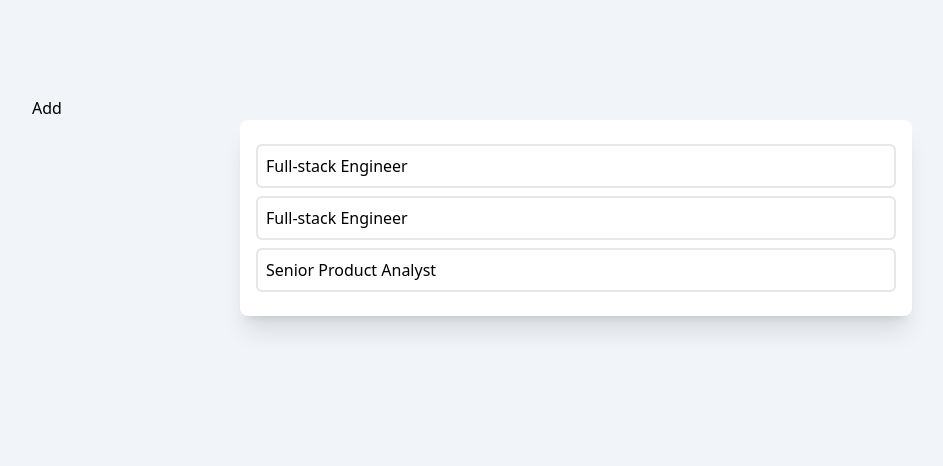
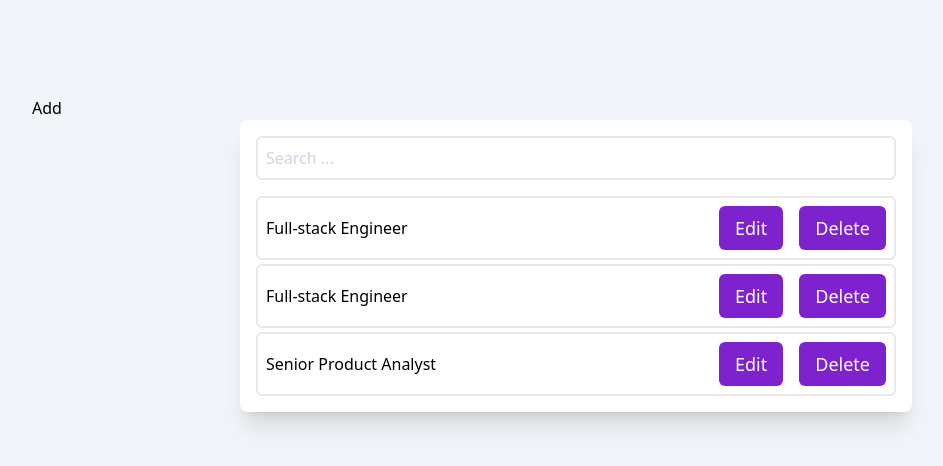
Before and after one commit to tmrsl/announcement-test, a React (Create React App) app: page / in a window 1280 px wide. Shown: the top 466 px of the page, without its empty margins (64-1007 px from the left). Built offline with nearby package versions, Linux system fonts and the light colour scheme.

Commit message:
adjusted UI, implemented search

```diff
--- a/src/components/Announcements/AddAnnouncement.js
+++ b/src/components/Announcements/AddAnnouncement.js
@@ -1,7 +1,7 @@
-import Card from "../UI/Card";
-import Input from "../UI/Input";
-import Button from "../UI/Button";
-import { useEffect, useState } from "react";
+import Card from '../UI/Card';
+import Input from '../UI/Input';
+import Button from '../UI/Button';
+import { useEffect, useState } from 'react';
 
 const AddAnnoncement = (props) => {
   const [enteredTitle, setEnteredTitle] = useState('');
@@ -12,19 +12,19 @@ const AddAnnoncement = (props) => {
   useEffect(() => {
     if (isAnnouncementEdit) {
       const { title, description } = props.announcementToEdit;
-      setEnteredTitle(title)
-      setEntereddescription(description)
+      setEnteredTitle(title);
+      setEntereddescription(description);
     }
-  }, [])
+  }, []);
 
   const addAnnouncementHandler = (event) => {
     event.preventDefault();
 
-    const payload = { title: enteredTitle, description: enteredDescription }
+    const payload = { title: enteredTitle, description: enteredDescription };
 
     if (isAnnouncementEdit) {
       const { id } = props.announcementToEdit;
-      props.onUpdateAnnouncment({ ...payload, id })
+      props.onUpdateAnnouncment({ ...payload, id });
     } else {
       props.onAddAnnouncment(payload);
     }
@@ -35,22 +35,16 @@ const AddAnnoncement = (props) => {
 
   const enteredTitleHandler = (event) => {
     setEnteredTitle(event.target.value);
-  }
+  };
 
   const enteredDescriptionHandler = (event) => {
     setEntereddescription(event.target.value);
-  }
+  };
 
   return (
     <Card className="mx-auto my-0 mb-8 w-4/5 max-w-2xl p-4">
       <form onSubmit={addAnnouncementHandler}>
-        <Input
-          label="Title"
-          id="aTitle"
-          type="text"
-          value={enteredTitle}
-          onChange={enteredTitleHandler}
-        />
+        <Input label="Title" id="aTitle" type="text" value={enteredTitle} onChange={enteredTitleHandler} />
         <Input
           label="Description"
           id="aDescription"
@@ -58,10 +52,13 @@ const AddAnnoncement = (props) => {
           value={enteredDescription}
           onChange={enteredDescriptionHandler}
         />
-        <Button className="mt-2" type="submit">{isAnnouncementEdit ? 'Edit Announcement' : 'Add Announcement'}</Button>
+        <Button className="mt-2" type="submit">
+          {isAnnouncementEdit ? 'Edit Announcement' : 'Add Announcement'}
+        </Button>
+        <Button className="mt-2">Cancel</Button>
       </form>
     </Card>
-  )
-}
+  );
+};
 
 export default AddAnnoncement;
--- /dev/null
+++ b/src/components/Announcements/AnnouncementItem.js
@@ -0,0 +1,17 @@
+import Button from '../UI/Button';
+
+const AnnouncementItem = ({ onEditAnnouncement, announcement, onDeleteItem }) => {
+  return (
+    <li
+      className="flex items-center gap-4 p-2 w-fullborder-solid border-2 border-gray-200 rounded-md"
+      key={announcement.id}
+    >
+      <span className="mr-auto">{announcement.title}</span>
+
+      <Button onClick={onEditAnnouncement}>Edit</Button>
+      <Button onClick={onDeleteItem}>Delete</Button>
+    </li>
+  );
+};
+
+export default AnnouncementItem;
--- a/src/components/Announcements/AnnouncementsList.js
+++ b/src/components/Announcements/AnnouncementsList.js
@@ -1,21 +1,36 @@
-import Card from "../UI/Card";
+import { useState, useMemo } from 'react';
+import Card from '../UI/Card';
+import Input from '../UI/Input';
+import AnnouncementItem from './AnnouncementItem';
 
-const AnnouncementList = (props) => {
+function AnnouncementList(props) {
+  const [search, setSearch] = useState('');
+
+  const itemsToDisplay = useMemo(() => {
+    if (!search) {
+      return props.announcements;
+    }
+
+    return props.announcements.filter((a) => a.title.toLowerCase().includes(search.toLowerCase()));
+  }, [props.announcements, search]);
+
   return (
-    <Card className="mx-auto my-0 w-4/5 max-w-2xl">
-      <ul className="p-4 list-none">
-        {props.announcements.map((announcement) => (
-          <li
-            className="flex-shrink w-full min-w-1 mx-0 my-2 p-2 border-solid border-2 border-gray-200 rounded-md"
-            onClick={() => props.onEditAnnouncement(announcement)}
+    <Card className="p-4 mx-auto my-0 w-4/5 max-w-2xl">
+      <Input className="mb-4" placeholder="Search ..." value={search} onChange={(e) => setSearch(e.target.value)} />
+
+      {search}
+      <ul className="flex flex-col gap-1 list-none">
+        {itemsToDisplay.map((announcement) => (
+          <AnnouncementItem
             key={announcement.id}
-          >
-            {announcement.title}
-          </li>
+            announcement={announcement}
+            onEditAnnouncement={() => props.onEditAnnouncement(announcement)}
+            onDeleteItem={() => props.onDeleteAnnouncement(announcement.id)}
+          />
         ))}
       </ul>
     </Card>
-  )
+  );
 }
 
 export default AnnouncementList;
```
